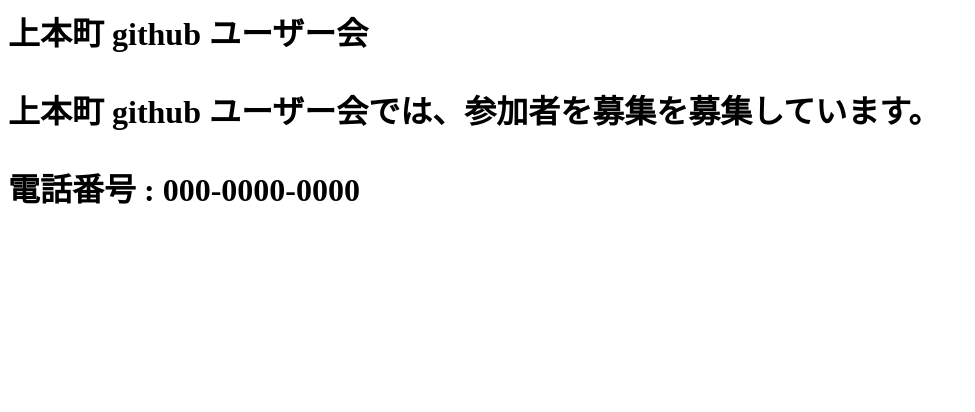
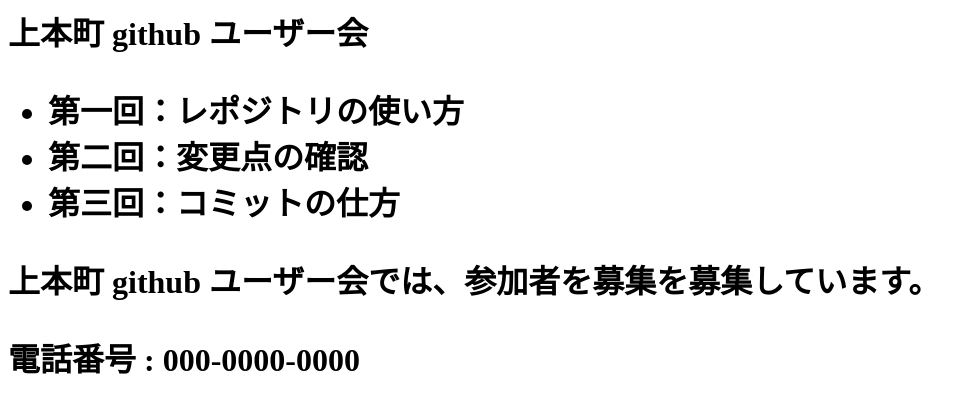
Before and after one commit to KokiTaninaka/KokiTaninaka.github.io, a plain HTML site: page index.html in a window 1280 px wide. Shown: the whole page, without its empty margins (0-975 px from the left). Drawn offline with Linux system fonts and the light colour scheme.

Commit message:
二回目の変更

```diff
--- a/index.html
+++ b/index.html
@@ -1,4 +1,9 @@
 <h1>上本町 github ユーザー会</h>
+<ul>
+  <li>第一回：レポジトリの使い方</li>
+  <li>第二回：変更点の確認</li>
+  <li>第三回：コミットの仕方</li>
+</ul>
 <p>
   上本町 github ユーザー会では、参加者を募集を募集しています。
 </p>
```
